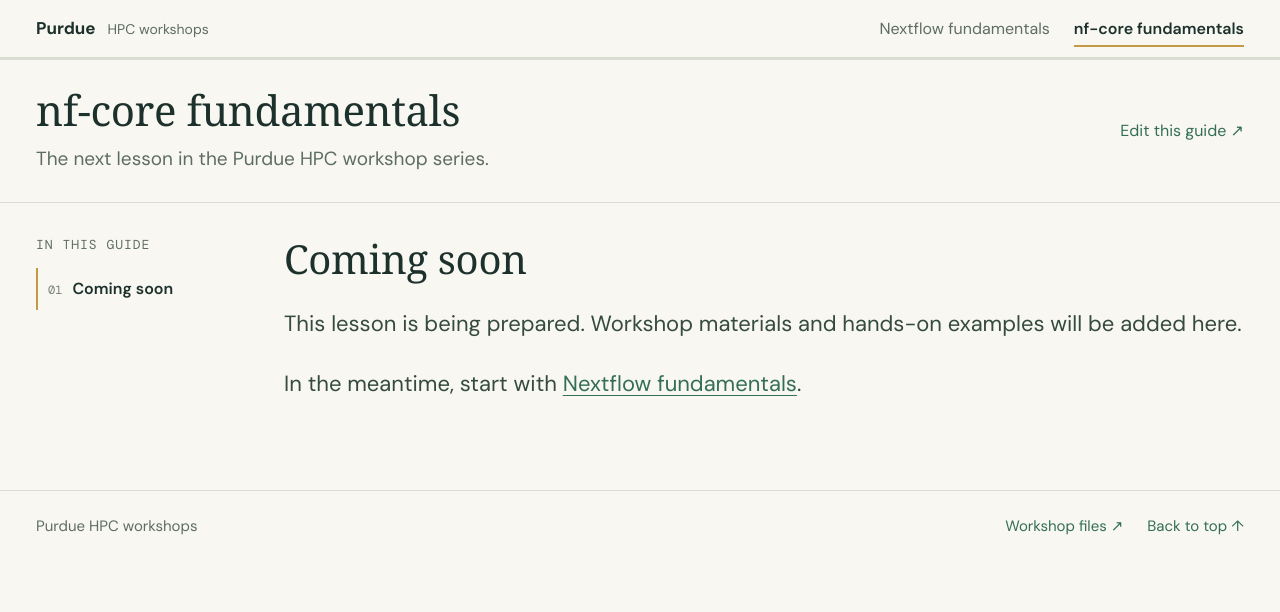
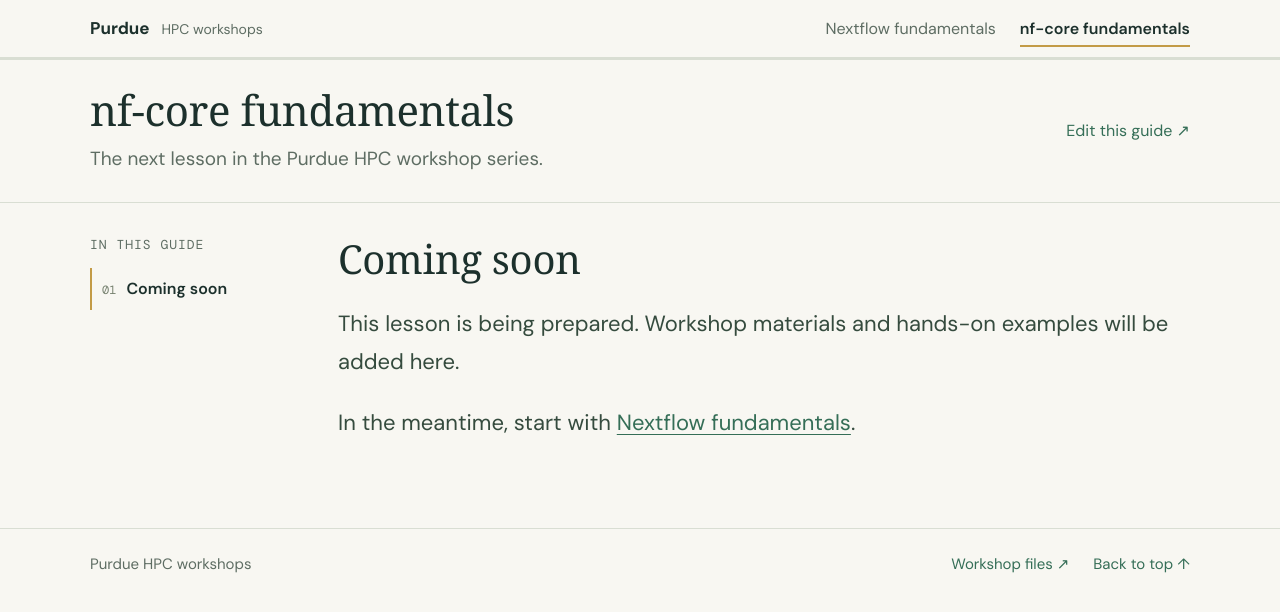
Before and after one commit to zhan4429/PurdueNfWorkshop, a Jekyll site: the page built from nf-core.md, in a window 1280 px wide. Shown: the top 612 px of the page. Built offline with Jekyll 4.4.1, drawn with Linux system fonts in a browser that asks for light colours; some web fonts are replaced.

Commit message:
Widen desktop page margins to ninety pixels

```diff
--- a/assets/site.css
+++ b/assets/site.css
@@ -1,4 +1,5 @@
 :root {
+  --page-gutter:90px;
   --paper:#f8f7f2;
   --ink:#1c302c;
   --muted:#5e6d63;
@@ -38,7 +39,7 @@ a:focus-visible,button:focus-visible,pre:focus-visible,.table-scroll:focus-visib
 .skip-link:focus { transform:translateY(0) }
 .site-header {
   min-height:58px;
-  padding:10px 36px;
+  padding:10px var(--page-gutter);
   display:flex;
   align-items:center;
   justify-content:space-between;
@@ -58,7 +59,7 @@ a:focus-visible,button:focus-visible,pre:focus-visible,.table-scroll:focus-visib
   justify-content:space-between;
   align-items:center;
   gap:24px;
-  padding:26px 36px;
+  padding:26px var(--page-gutter);
   border-bottom:1px solid var(--line);
 }
 h1 { margin:0; font:400 42px/1.15 var(--serif); letter-spacing:-.4px }
@@ -68,7 +69,7 @@ h1 { margin:0; font:400 42px/1.15 var(--serif); letter-spacing:-.4px }
   display:grid;
   grid-template-columns:220px minmax(0,1fr);
   gap:28px;
-  padding:32px 36px 64px;
+  padding:32px var(--page-gutter) 64px;
   align-items:start;
 }
 .sidebar { align-self:stretch; min-width:0 }
@@ -153,12 +154,13 @@ h1 { margin:0; font:400 42px/1.15 var(--serif); letter-spacing:-.4px }
 .highlight .m,.highlight .mi,.highlight .mf { color:#e2bc8a }
 .highlight .o,.highlight .p { color:#b5c5b2 }
 .highlight .err { background:none; color:inherit }
-.site-footer { display:flex; align-items:center; justify-content:space-between; gap:16px; padding:22px 36px; border-top:1px solid var(--line); color:var(--muted); font-size:15px }
+.site-footer { display:flex; align-items:center; justify-content:space-between; gap:16px; padding:22px var(--page-gutter); border-top:1px solid var(--line); color:var(--muted); font-size:15px }
 .footer-links { display:flex; flex-wrap:wrap; gap:24px }
 .footer-links a { text-decoration:none }
 .toast { position:fixed; bottom:20px; left:50%; transform:translate(-50%,20px); max-width:calc(100% - 32px); width:max-content; background:var(--ink); color:#eef0df; padding:12px 18px; border-radius:5px; font-size:16px; opacity:0; pointer-events:none; transition:opacity .2s,transform .2s; z-index:100 }
 .toast.visible { opacity:1; transform:translate(-50%,0) }
 @media(max-width:1000px) {
+  .site-header { flex-wrap:wrap }
   .guide-layout { display:block; padding-top:20px }
   .sidebar { margin-bottom:26px }
   .sidebar-inner { position:static; border:1px solid var(--line); background:#eef0e5; border-radius:5px; padding:0 16px }
```
